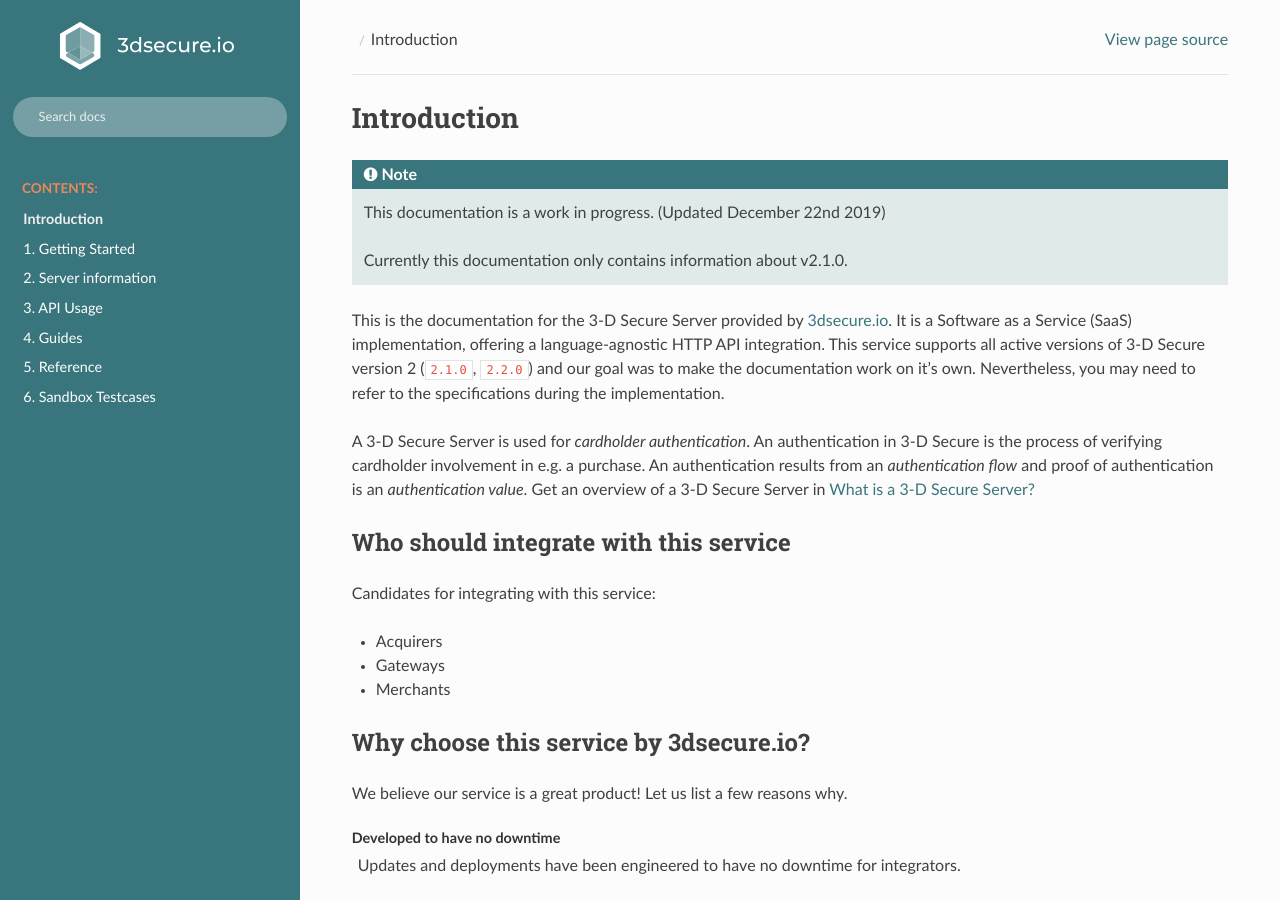
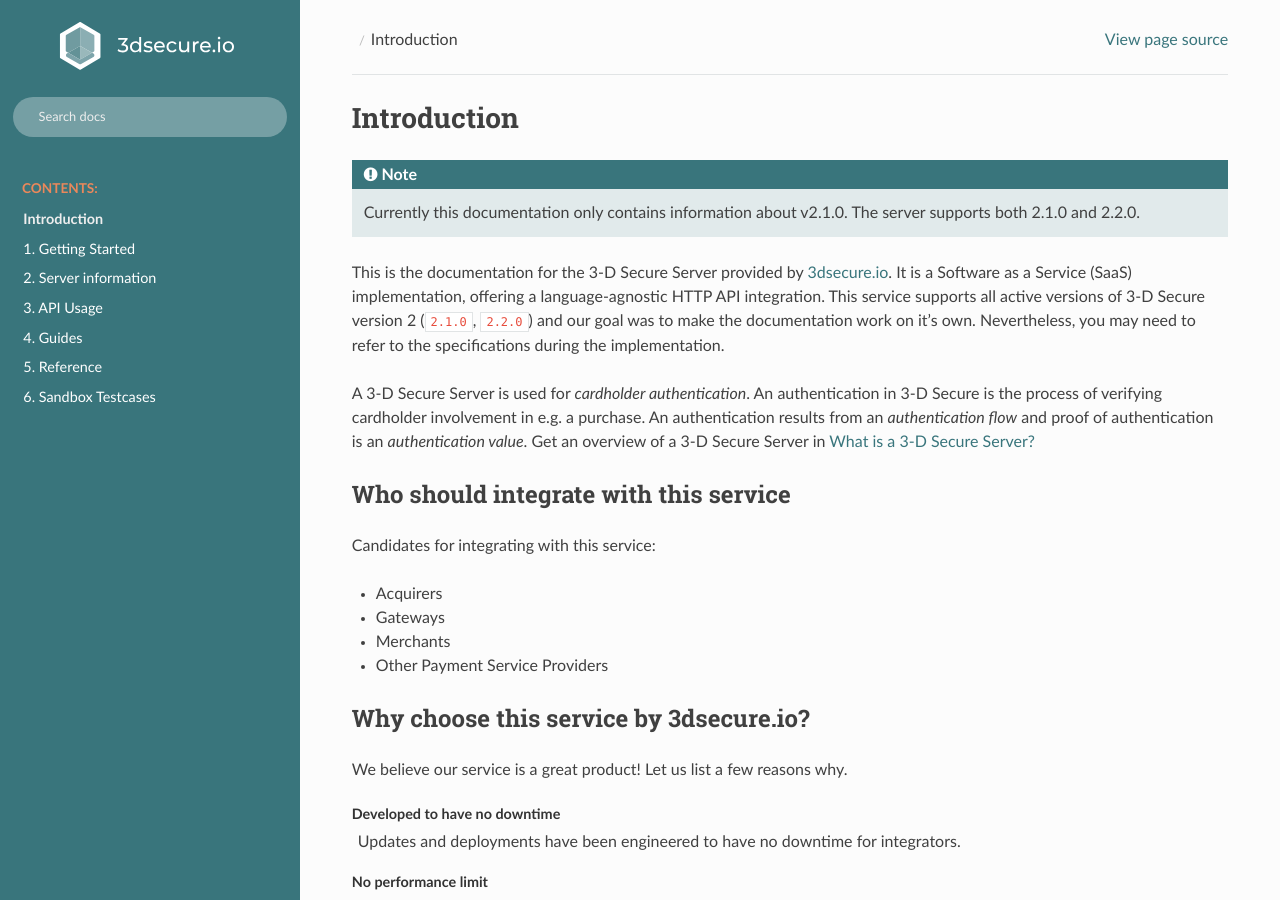
Before and after one commit to clearhaus/3DSv2-api-documentation, a Sphinx documentation site: the page built from source/index.rst, in a window 1280 px wide and 900 px high. Built offline with Sphinx 7.4.7 and the Read the Docs theme 2.0.0, drawn with Linux system fonts in a browser that asks for light colours.

Commit message:
Remove document date, add PSP to integrators.

```diff
--- a/source/index.rst
+++ b/source/index.rst
@@ -17,9 +17,8 @@
    sandbox
 
 .. note::
-  This documentation is a work in progress. (Updated December 22nd 2019)
-
   Currently this documentation only contains information about v2.1.0.
+  The server supports both 2.1.0 and 2.2.0.
 
 This is the documentation for the 3-D Secure Server provided by `3dsecure.io`_.
 It is a Software as a Service (SaaS) implementation, offering a language-agnostic
@@ -40,6 +39,7 @@
 - Acquirers
 - Gateways
 - Merchants
+- Other Payment Service Providers
 
 Why choose this service by **3dsecure.io**?
 ===========================================
```
